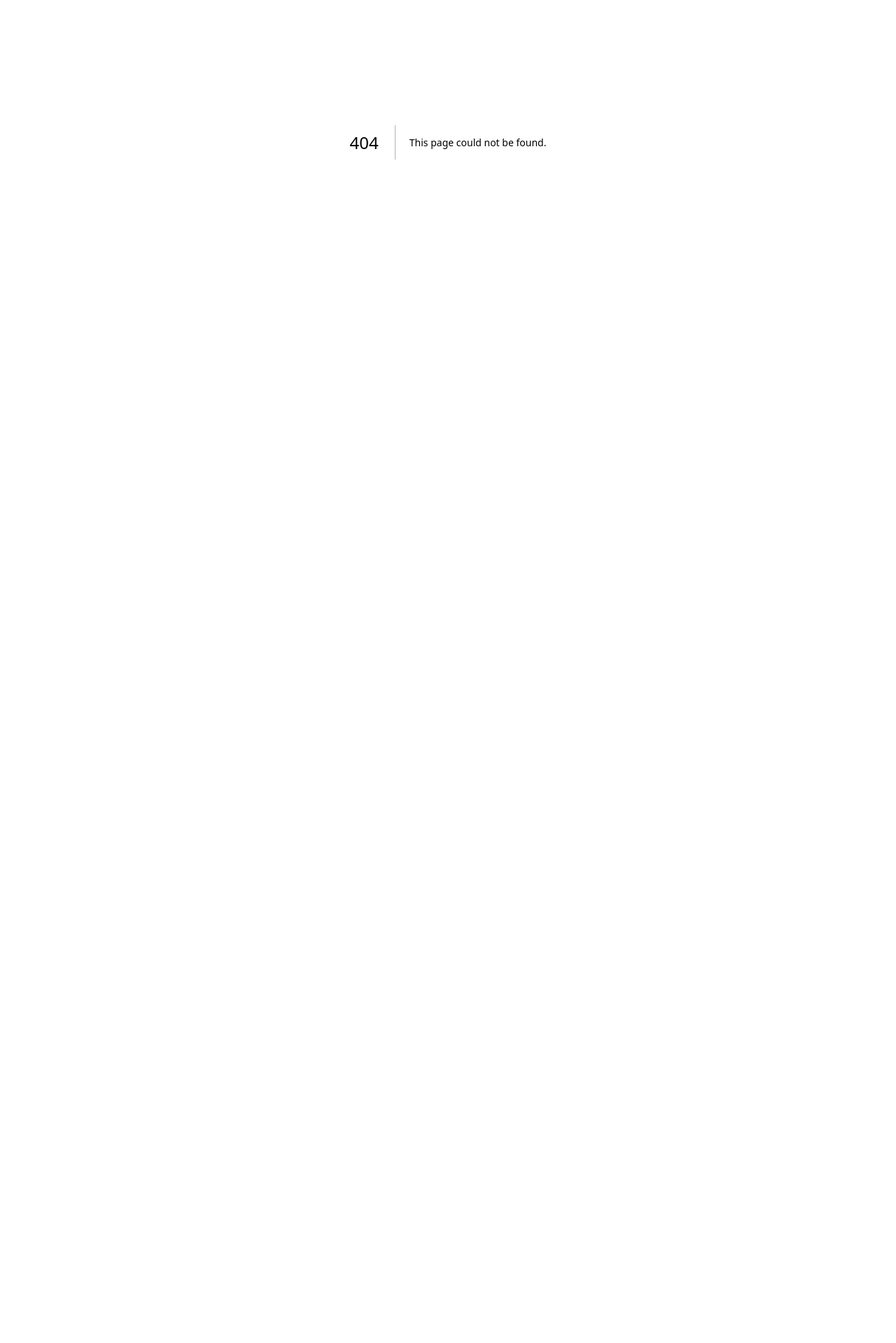
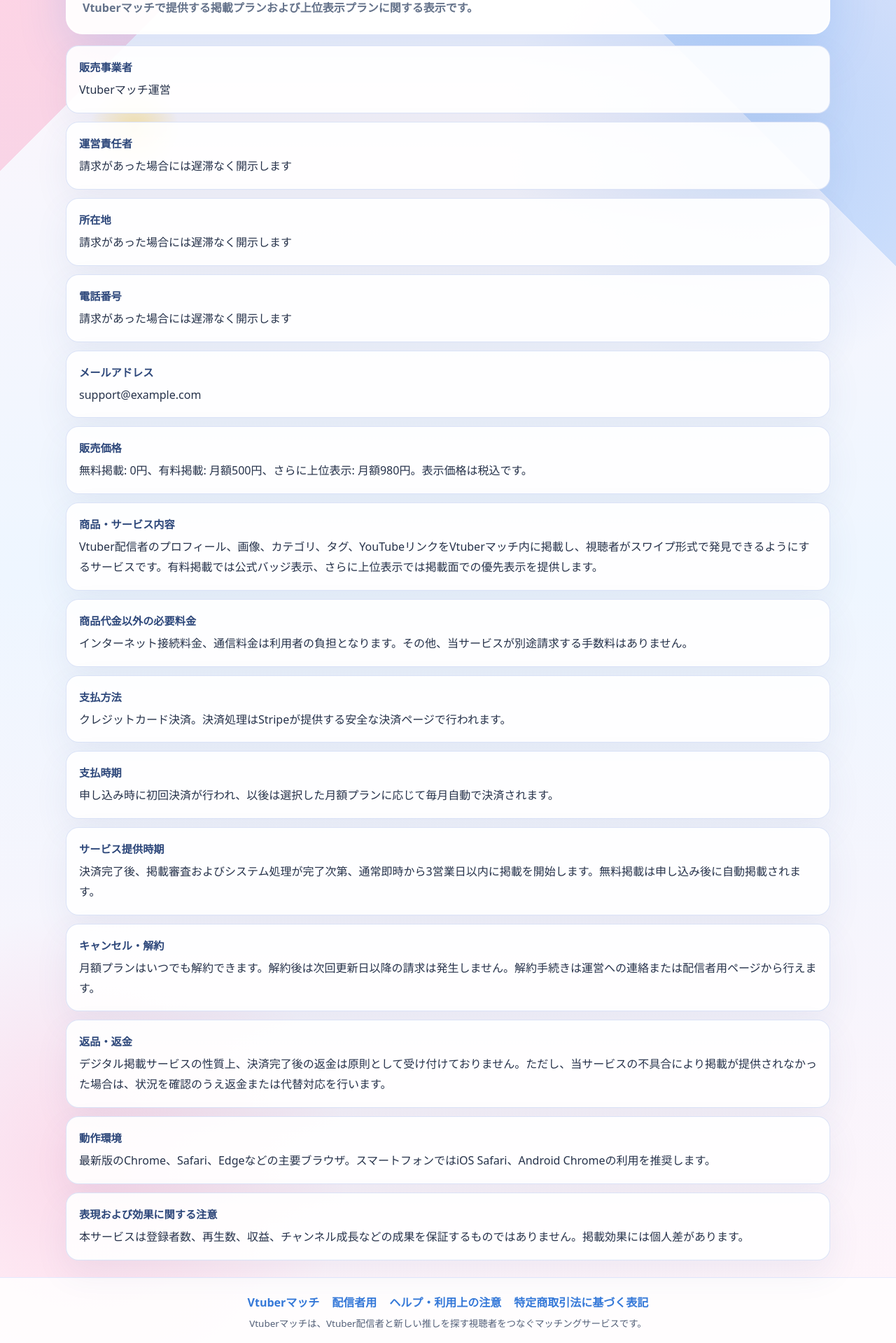
Before and after one commit to sukebo700-git/vtuber-match, a Next.js app: page /commercial-disclosure in a window 1280 px wide. Before the commit this address had no page. Shown: the part 197-2116 px from the top of the page at 70% size. Before the commit the page ends 800 px from the top, so only its background shows below. Built offline with nearby package versions, Linux system fonts and the light colour scheme.

Commit message:
Add commercial disclosure page for Stripe review

```diff
--- /dev/null
+++ b/app/commercial-disclosure/page.tsx
@@ -0,0 +1,74 @@
+export const dynamic = "force-dynamic";
+
+const sellerName = process.env.NEXT_PUBLIC_LEGAL_SELLER_NAME || "Vtuberマッチ運営";
+const representative = process.env.NEXT_PUBLIC_LEGAL_REPRESENTATIVE || "請求があった場合には遅滞なく開示します";
+const address = process.env.NEXT_PUBLIC_LEGAL_ADDRESS || "請求があった場合には遅滞なく開示します";
+const phone = process.env.NEXT_PUBLIC_LEGAL_PHONE || "請求があった場合には遅滞なく開示します";
+const supportEmail = process.env.NEXT_PUBLIC_SUPPORT_EMAIL || "support@example.com";
+
+export default function CommercialDisclosurePage() {
+  return (
+    <div className="app-shell">
+      <header className="topbar">
+        <a className="brand" href="/">Vtuberマッチ</a>
+        <nav className="nav" aria-label="メイン">
+          <a href="/creator">配信者用</a>
+          <a href="/terms">ヘルプ</a>
+        </nav>
+      </header>
+      <main className="main grid-page">
+        <section className="status-band legal-hero">
+          <h1>特定商取引法に基づく表記</h1>
+          <p>Vtuberマッチで提供する掲載プランおよび上位表示プランに関する表示です。</p>
+        </section>
+
+        <section className="legal-table">
+          <DisclosureRow title="販売事業者">{sellerName}</DisclosureRow>
+          <DisclosureRow title="運営責任者">{representative}</DisclosureRow>
+          <DisclosureRow title="所在地">{address}</DisclosureRow>
+          <DisclosureRow title="電話番号">{phone}</DisclosureRow>
+          <DisclosureRow title="メールアドレス">{supportEmail}</DisclosureRow>
+          <DisclosureRow title="販売価格">
+            無料掲載: 0円、有料掲載: 月額500円、さらに上位表示: 月額980円。表示価格は税込です。
+          </DisclosureRow>
+          <DisclosureRow title="商品・サービス内容">
+            Vtuber配信者のプロフィール、画像、カテゴリ、タグ、YouTubeリンクをVtuberマッチ内に掲載し、視聴者がスワイプ形式で発見できるようにするサービスです。有料掲載では公式バッジ表示、さらに上位表示では掲載面での優先表示を提供します。
+          </DisclosureRow>
+          <DisclosureRow title="商品代金以外の必要料金">
+            インターネット接続料金、通信料金は利用者の負担となります。その他、当サービスが別途請求する手数料はありません。
+          </DisclosureRow>
+          <DisclosureRow title="支払方法">
+            クレジットカード決済。決済処理はStripeが提供する安全な決済ページで行われます。
+          </DisclosureRow>
+          <DisclosureRow title="支払時期">
+            申し込み時に初回決済が行われ、以後は選択した月額プランに応じて毎月自動で決済されます。
+          </DisclosureRow>
+          <DisclosureRow title="サービス提供時期">
+            決済完了後、掲載審査およびシステム処理が完了次第、通常即時から3営業日以内に掲載を開始します。無料掲載は申し込み後に自動掲載されます。
+          </DisclosureRow>
+          <DisclosureRow title="キャンセル・解約">
+            月額プランはいつでも解約できます。解約後は次回更新日以降の請求は発生しません。解約手続きは運営への連絡または配信者用ページから行えます。
+          </DisclosureRow>
+          <DisclosureRow title="返品・返金">
+            デジタル掲載サービスの性質上、決済完了後の返金は原則として受け付けておりません。ただし、当サービスの不具合により掲載が提供されなかった場合は、状況を確認のうえ返金または代替対応を行います。
+          </DisclosureRow>
+          <DisclosureRow title="動作環境">
+            最新版のChrome、Safari、Edgeなどの主要ブラウザ。スマートフォンではiOS Safari、Android Chromeの利用を推奨します。
+          </DisclosureRow>
+          <DisclosureRow title="表現および効果に関する注意">
+            本サービスは登録者数、再生数、収益、チャンネル成長などの成果を保証するものではありません。掲載効果には個人差があります。
+          </DisclosureRow>
+        </section>
+      </main>
+    </div>
+  );
+}
+
+function DisclosureRow({ title, children }: { title: string; children: React.ReactNode }) {
+  return (
+    <article className="legal-row">
+      <h2>{title}</h2>
+      <p>{children}</p>
+    </article>
+  );
+}
--- a/app/globals.css
+++ b/app/globals.css
@@ -13,6 +13,67 @@
   --line: rgba(242, 56, 120, 0.18);
   --shadow: 0 28px 78px rgba(242, 56, 120, 0.2);
   --blue-shadow: 0 24px 68px rgba(47, 125, 225, 0.18);
+}
+
+.public-footer {
+  border-top: 1px solid rgba(225, 232, 255, 0.9);
+  background: rgba(255, 255, 255, 0.86);
+  color: #536078;
+  padding: 22px clamp(18px, 4vw, 56px);
+  text-align: center;
+}
+
+.public-footer nav {
+  display: flex;
+  flex-wrap: wrap;
+  justify-content: center;
+  gap: 10px 18px;
+  margin-bottom: 8px;
+}
+
+.public-footer a {
+  color: #3478d8;
+  font-weight: 700;
+  text-decoration: none;
+}
+
+.public-footer p {
+  margin: 0;
+  font-size: 0.84rem;
+}
+
+.legal-hero h1 {
+  color: #e45286;
+  font-size: clamp(2rem, 5vw, 4rem);
+  line-height: 1.05;
+  margin: 0 0 10px;
+}
+
+.legal-table {
+  display: grid;
+  gap: 12px;
+}
+
+.legal-row {
+  background: rgba(255, 255, 255, 0.9);
+  border: 1px solid rgba(218, 226, 247, 0.95);
+  border-radius: 18px;
+  box-shadow: 0 18px 48px rgba(68, 92, 140, 0.08);
+  display: grid;
+  gap: 8px;
+  padding: 18px;
+}
+
+.legal-row h2 {
+  color: #2d477a;
+  font-size: 0.95rem;
+  margin: 0;
+}
+
+.legal-row p {
+  color: #26324a;
+  line-height: 1.8;
+  margin: 0;
 }
 
 * {
--- a/app/layout.tsx
+++ b/app/layout.tsx
@@ -1,4 +1,5 @@
 import type { Metadata, Viewport } from "next";
+import { PublicFooter } from "@/components/PublicFooter";
 import { ServiceWorker } from "@/components/ServiceWorker";
 import "./globals.css";
 
@@ -26,6 +27,7 @@ export default function RootLayout({ children }: { children: React.ReactNode })
       <body>
         <ServiceWorker />
         {children}
+        <PublicFooter />
       </body>
     </html>
   );
--- /dev/null
+++ b/components/PublicFooter.tsx
@@ -0,0 +1,13 @@
+export function PublicFooter() {
+  return (
+    <footer className="public-footer">
+      <nav aria-label="公開情報">
+        <a href="/">Vtuberマッチ</a>
+        <a href="/creator">配信者用</a>
+        <a href="/terms">ヘルプ・利用上の注意</a>
+        <a href="/commercial-disclosure">特定商取引法に基づく表記</a>
+      </nav>
+      <p>Vtuberマッチは、Vtuber配信者と新しい推しを探す視聴者をつなぐマッチングサービスです。</p>
+    </footer>
+  );
+}
```
Also changed, not shown: components/CheckoutForm.tsx (+9 -1 lines), 1 other file (tests, documents, lock files or other folders).
